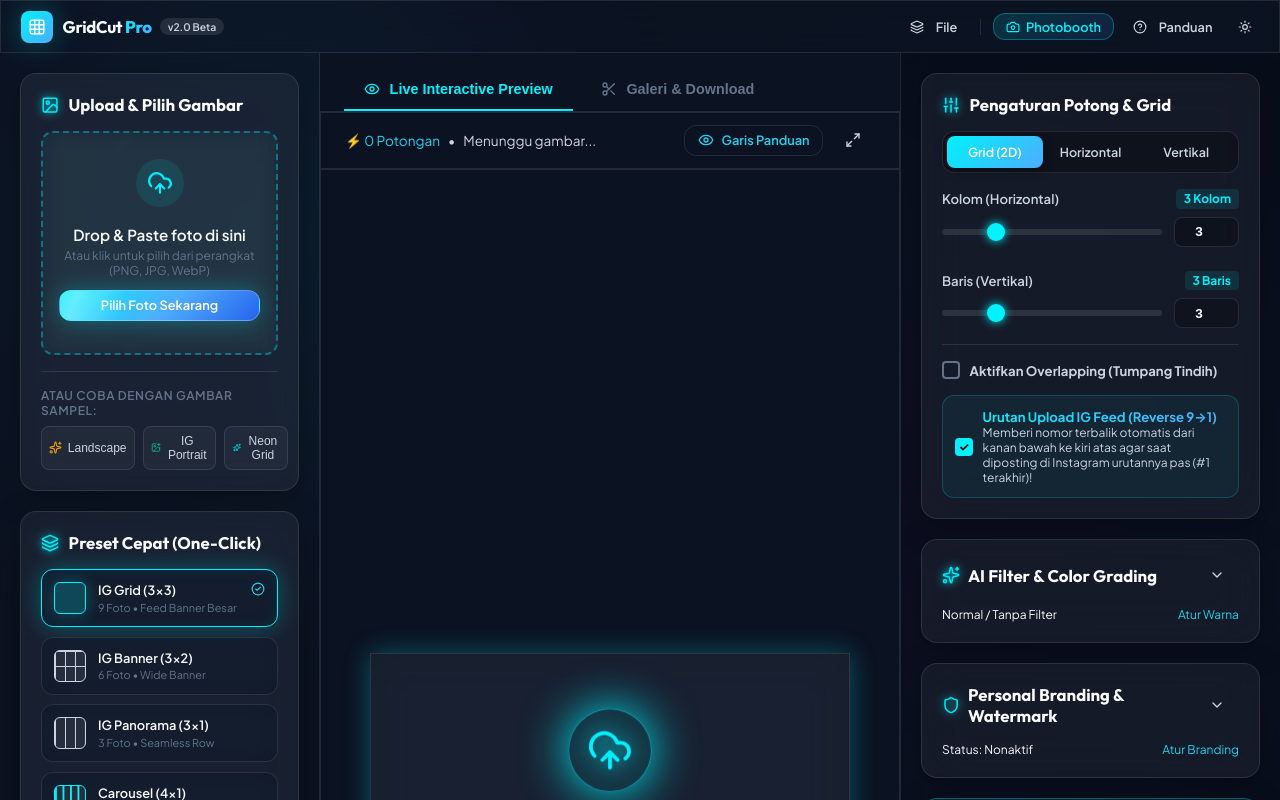
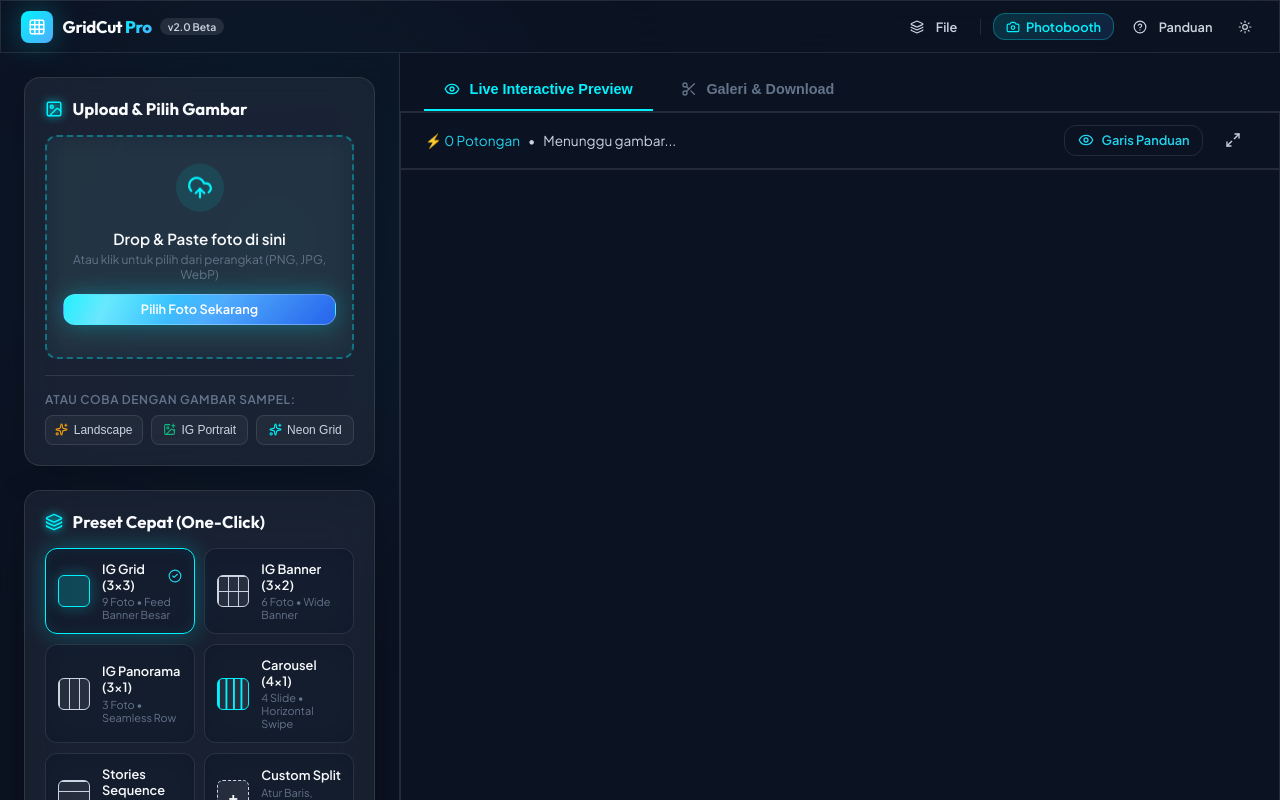
Before and after one commit to Hendi-Firmansah333/GridCut-Studio-Pro, a React (Vite) app: page / in a window 1280 px wide. Shown: the top 800 px of the page. Built offline with nearby package versions, Linux system fonts and the light colour scheme.

Commit message:
Mengembalikan design seperti sebelumnya dan mengurangi effect yang berlebihan

```diff
--- a/src/App.jsx
+++ b/src/App.jsx
@@ -186,8 +186,8 @@ export default function App() {
       />
 
       <main className="studio-container">
-        {/* Left Panel: Tools & Presets */}
-        <aside className="panel-sidebar left-panel">
+        {/* Left Panel: Tools & Controls */}
+        <aside className="control-sidebar">
           <DropZone
             sourceImage={sourceImage}
             filename={filename}
@@ -198,6 +198,31 @@ export default function App() {
           <Presets
             currentPreset={currentPreset}
             onSelectPreset={handleSelectPreset}
+          />
+
+          <SplitControls
+            options={options}
+            onChangeOption={handleChangeOption}
+          />
+
+          <ColorEffects
+            options={options}
+            onChangeOption={handleChangeOption}
+          />
+
+          <WatermarkSettings
+            options={options}
+            onChangeOption={handleChangeOption}
+          />
+
+          <ExportSettings
+            options={options}
+            onChangeOption={handleChangeOption}
+            hasImage={!!sourceImage}
+            isProcessing={isProcessing}
+            slicedCount={slicedTiles.length}
+            onCutNow={handleCutNow}
+            onDownloadZip={handleDownloadZip}
           />
         </aside>
 
@@ -249,31 +274,6 @@ export default function App() {
             />
           )}
         </section>
-
-        {/* Right Panel: Properties & Export */}
-        <aside className="panel-sidebar right-panel">
-          <SplitControls
-            options={options}
-            onChangeOption={handleChangeOption}
-          />
-          <ColorEffects
-            options={options}
-            onChangeOption={handleChangeOption}
-          />
-          <WatermarkSettings
-            options={options}
-            onChangeOption={handleChangeOption}
-          />
-          <ExportSettings
-            options={options}
-            onChangeOption={handleChangeOption}
-            hasImage={!!sourceImage}
-            isProcessing={isProcessing}
-            slicedCount={slicedTiles.length}
-            onCutNow={handleCutNow}
-            onDownloadZip={handleDownloadZip}
-          />
-        </aside>
       </main>
 
       <PhotoboothModal
--- a/src/index.css
+++ b/src/index.css
@@ -41,8 +41,7 @@
   --font-main: 'Plus Jakarta Sans', 'Inter', -apple-system, BlinkMacSystemFont, sans-serif;
   --font-display: 'Outfit', 'Plus Jakarta Sans', sans-serif;
 
-  --sidebar-left-width: 320px;
-  --sidebar-right-width: 380px;
+  --sidebar-width: 400px;
 }
 
 body.theme-light {
@@ -328,18 +327,13 @@ body::after {
    ========================================================================== */
 .studio-container {
   display: grid;
-  grid-template-columns: var(--sidebar-left-width) 1fr var(--sidebar-right-width);
+  grid-template-columns: var(--sidebar-width) 1fr;
   flex: 1;
   height: calc(100vh - 79px);
   position: relative;
 }
 
-@media (max-width: 1200px) {
-  .studio-container {
-    grid-template-columns: var(--sidebar-left-width) 1fr;
-  }
-}
-@media (max-width: 900px) {
+@media (max-width: 1024px) {
   .studio-container {
     grid-template-columns: 1fr;
     height: auto;
@@ -349,29 +343,21 @@ body::after {
 /* ==========================================================================
    Sidebar Controls
    ========================================================================== */
-.panel-sidebar {
+.control-sidebar {
   background: var(--bg-surface);
   backdrop-filter: blur(12px);
-  padding: 1.25rem;
+  border-right: 1px solid var(--border-color);
+  padding: 1.5rem;
   overflow-y: auto;
   display: flex;
   flex-direction: column;
-  gap: 1.25rem;
-}
-
-.left-panel {
-  border-right: 1px solid var(--border-color);
-}
-
-.right-panel {
-  border-left: 1px solid var(--border-color);
-  background: rgba(10, 15, 30, 0.75); /* Slightly darker for properties */
-}
-
-.panel-sidebar::-webkit-scrollbar {
-  width: 4px;
-}
-.panel-sidebar::-webkit-scrollbar-thumb {
+  gap: 1.5rem;
+}
+
+.control-sidebar::-webkit-scrollbar {
+  width: 6px;
+}
+.control-sidebar::-webkit-scrollbar-thumb {
   background: var(--border-color);
   border-radius: 4px;
 }
@@ -521,13 +507,13 @@ body::after {
 /* Presets Grid */
 .preset-grid {
   display: grid;
-  grid-template-columns: 1fr;
+  grid-template-columns: repeat(2, 1fr);
   gap: 0.6rem;
 }
 
 .color-preset-grid {
   display: grid;
-  grid-template-columns: 1fr;
+  grid-template-columns: repeat(2, 1fr);
   gap: 0.5rem;
 }
 
@@ -1343,9 +1329,9 @@ body::after {
 }
 
 .card-animated:hover {
-  transform: translateY(-4px) !important;
-  box-shadow: 0 16px 36px -6px rgba(0, 0, 0, 0.45), 0 0 28px var(--accent-glow) !important;
-  border-color: var(--border-highlight) !important;
+  transform: translateY(-2px) !important;
+  box-shadow: 0 8px 24px -4px rgba(0, 0, 0, 0.25), 0 0 15px rgba(0, 242, 254, 0.15) !important;
+  border-color: rgba(0, 242, 254, 0.3) !important;
 }
 
 /* 2. Floating & Breathing Elements */
```
